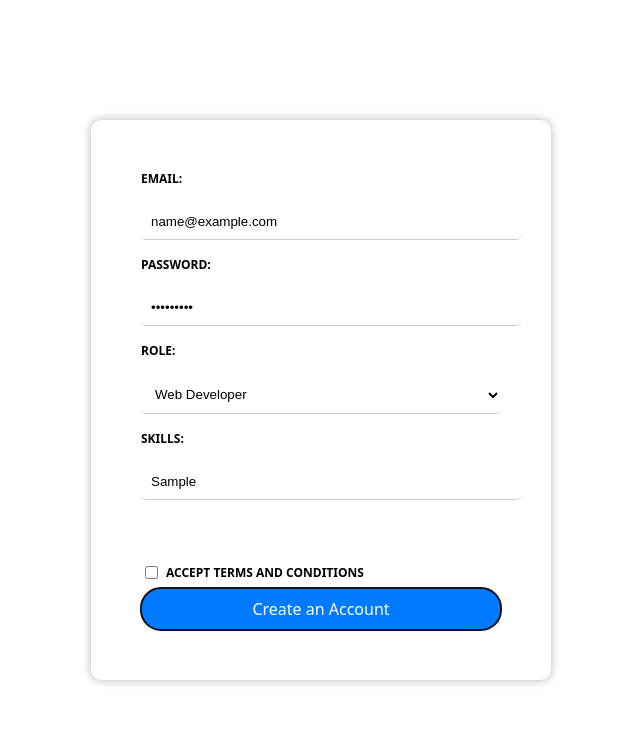
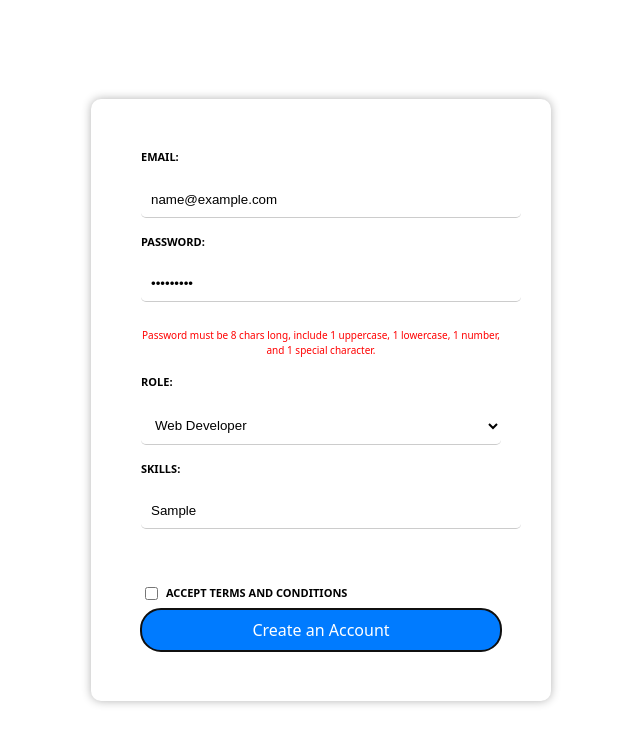
Before and after one commit to anushka9540/Vue-JS, a Vue app: page / in a window 1280 px wide. Both pictures are taken after typing "name@example.com", "Sample123", "Sample" into the empty fields and a click on the button "Create an Account". Shown: the top 744 px of the page, without its empty margins (319-959 px from the left). Built offline with nearby package versions, Linux system fonts and the light colour scheme.

Commit message:
given password validation

```diff
--- a/src/components/SignupForm.vue
+++ b/src/components/SignupForm.vue
@@ -1,10 +1,13 @@
 <template>
-  <form class="form-container" @submit.prevent="submitForm">
+  <form class="form-container" @submit.prevent="submitForm" @keydown.enter.prevent>
     <label for="mail">EMAIL:</label>
     <input type="email" v-model="email" name="mail" id="mail" required class="input-field" />
 
     <label for="pass">PASSWORD:</label>
     <input type="password" v-model="password" name="pass" id="pass" required class="input-field" maxlength="8" />
+    <p v-if="password && !isPasswordValid" class="error-text">
+      Password must be 8 chars long, include 1 uppercase, 1 lowercase, 1 number, and 1 special character.
+    </p>
 
     <label for="role">ROLE:</label>
     <select v-model="role" name="role" id="role" class="input-field" required>
@@ -51,6 +54,11 @@ export default {
       skills: [],
       terms: false
     };
+  },
+  computed: {
+    isPasswordValid() {
+      return /^(?=.*[a-z])(?=.*[A-Z])(?=.*\d)(?=.*[@$!%*?&])[A-Za-z\d@$!%*?&]{8}$/.test(this.password);
+    }
   },
   methods: {
     handleKeyUp(event) {
@@ -99,8 +107,8 @@ export default {
 }
 
 label {
-  font-size: 12px;
-  font-weight: 700;
+  font-size: 11px;
+  font-weight: 800;
 }
 
 .input-field {
@@ -109,9 +117,14 @@ label {
   margin: 10px 0;
   border: none;
   border-radius: 5px;
-  background: transparent;
+  background: #fff;
   color: black;
   border-bottom: 1px solid #ccc;
+}
+
+.error-text {
+  color: red;
+  font-size: 10px;
 }
 
 .skills-container {
@@ -121,7 +134,7 @@ label {
   padding: 5px;
   border-radius: 5px;
   min-height: 40px;
-  margin-top: -6px;
+  margin-top: -14px;
   gap: 5px;
 }
 
```
